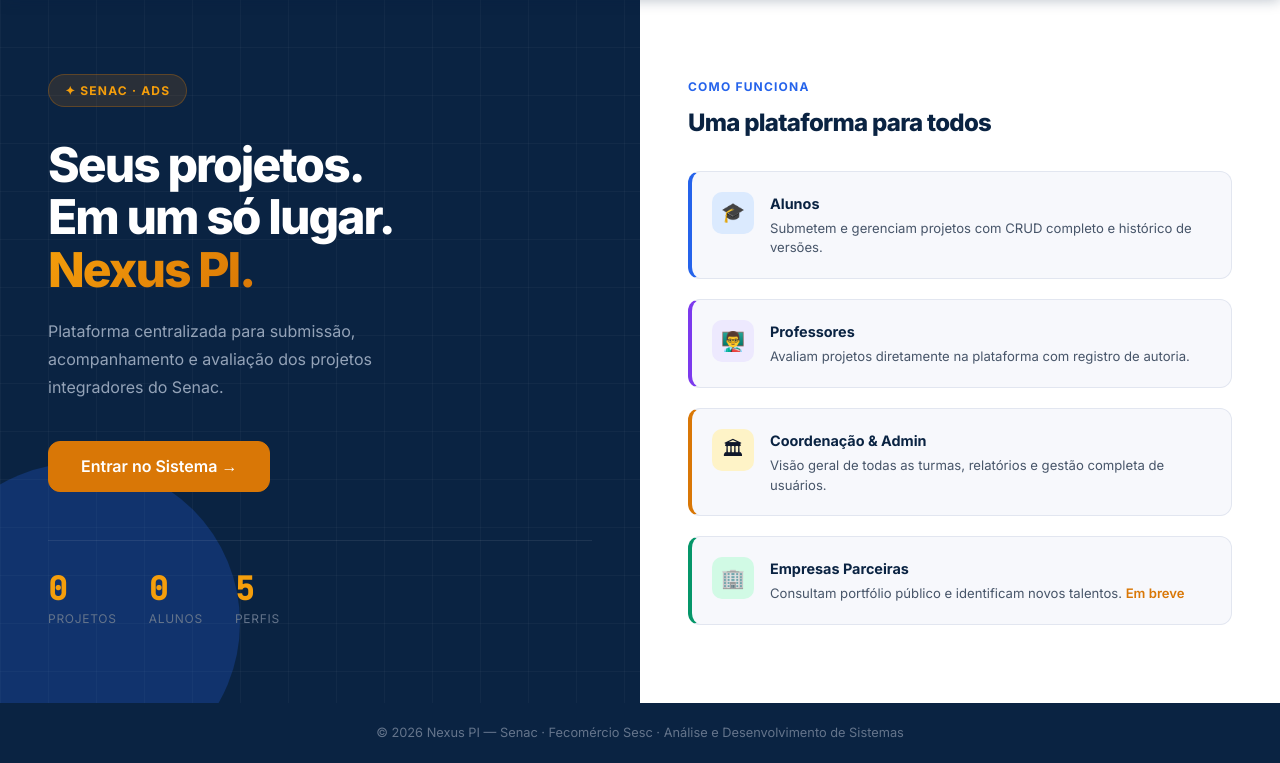
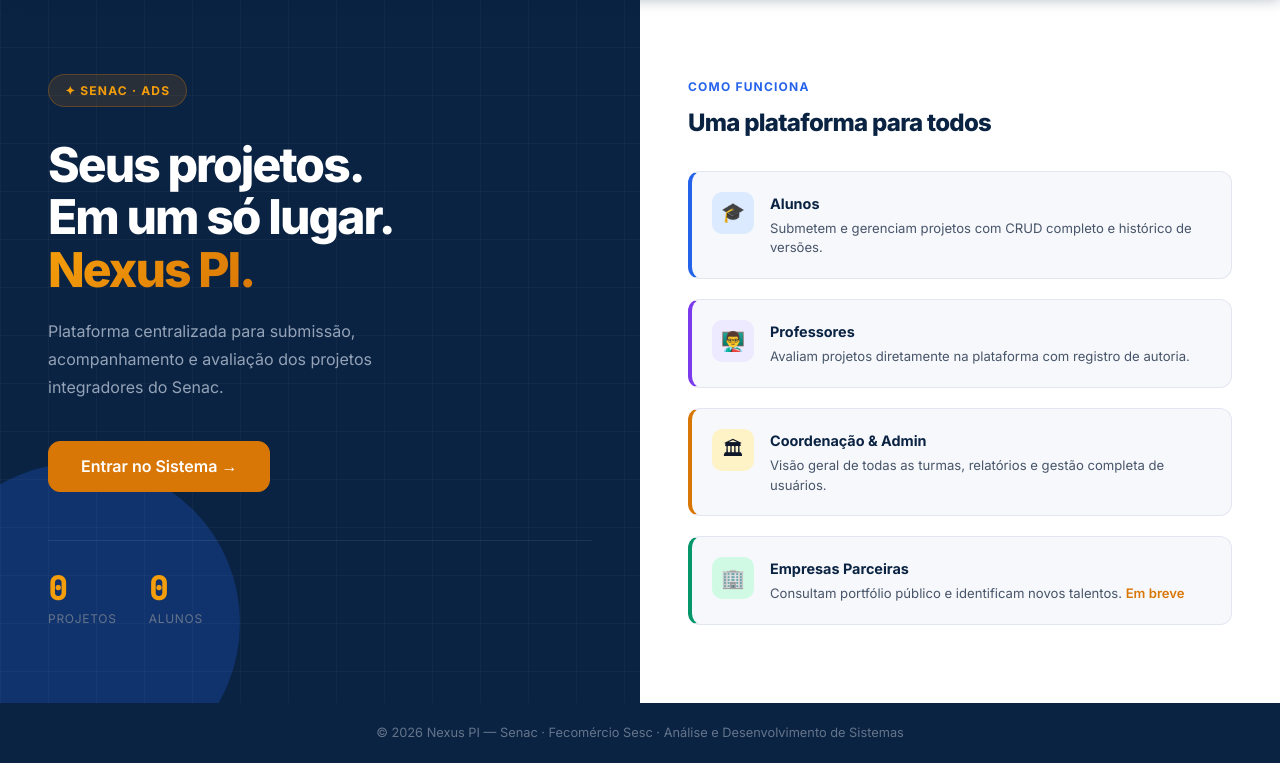
Before and after one commit to laizalay/projeto-integrador-senac, a Django app: page / in a window 1280 px wide. Shown: the part 63-826 px from the top of the page. Run offline with Django 5.2, Linux system fonts and the light colour scheme; data that the repository does not hold is empty.

Commit message:
Remove profiles section from home.html
Removed the profiles section from the home template.

```diff
--- a/templates/home.html
+++ b/templates/home.html
@@ -46,10 +46,6 @@
         <div>
           <div style="font-size:2rem;font-weight:800;color:var(--amber-md);font-family:var(--mono);line-height:1;">{{ total_alunos }}</div>
           <div style="font-size:0.75rem;color:#64748B;margin-top:0.2rem;text-transform:uppercase;letter-spacing:0.06em;">Alunos</div>
-        </div>
-        <div>
-          <div style="font-size:2rem;font-weight:800;color:var(--amber-md);font-family:var(--mono);line-height:1;">5</div>
-          <div style="font-size:0.75rem;color:#64748B;margin-top:0.2rem;text-transform:uppercase;letter-spacing:0.06em;">Perfis</div>
         </div>
       </div>
     </div>
```
